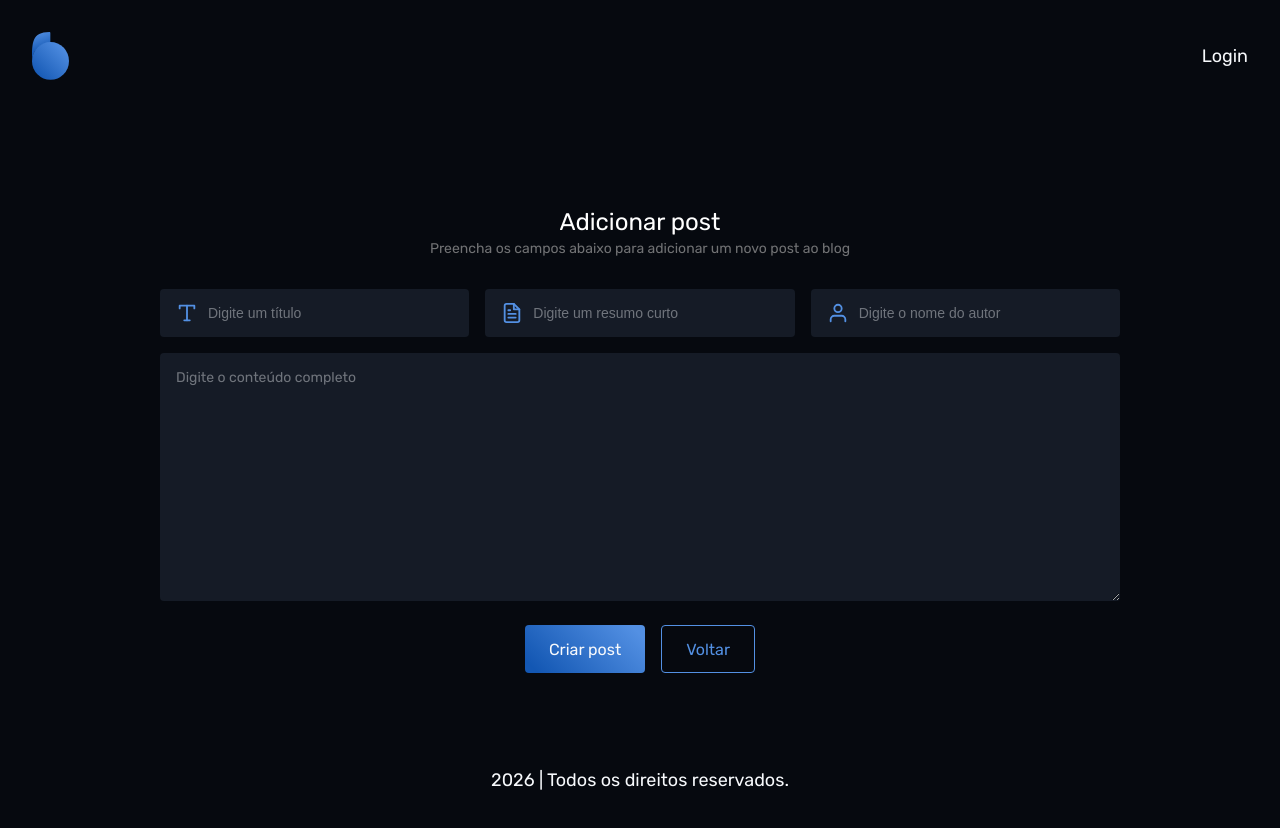
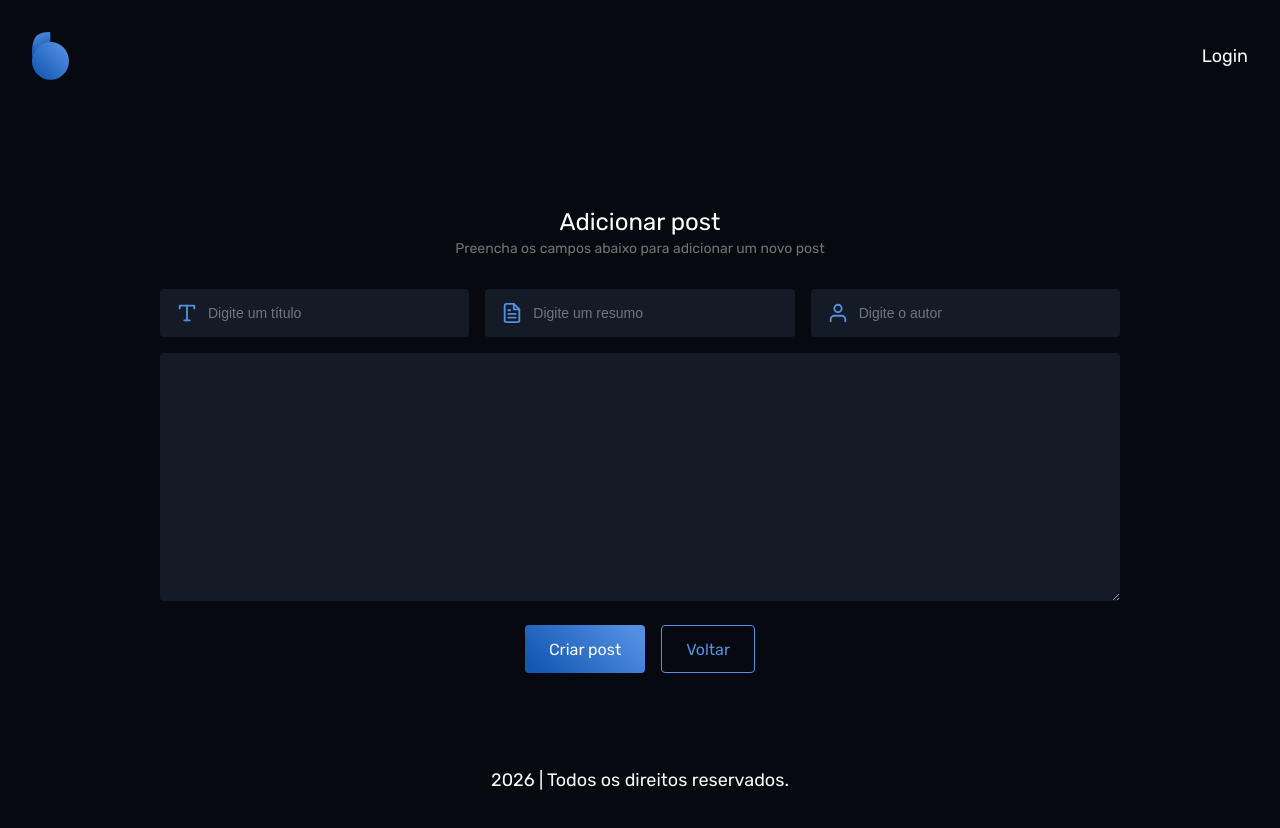
Before and after one commit to bl-comunicacao/blog-fiap-3-fase, a React (Vite) app: page /create-post in a window 1280 px wide. Shown: the top 828 px of the page. Built offline with nearby package versions, Linux system fonts and the light colour scheme.

Commit message:
Front-end completion.

```diff
--- a/src/pages/CreatePost/index.jsx
+++ b/src/pages/CreatePost/index.jsx
@@ -1,73 +1,97 @@
+import { useState } from "react"
+import { useNavigate } from "react-router-dom"
+
 import Input from "../../components/Ui/Input"
 import Textarea from "../../components/Ui/Textarea"
 import Button from "../../components/Ui/Button"
 import Container from "../../components/Ui/Container"
 import Title from "../../components/Ui/Title"
 import { Form } from "./styles"
+
 import { FiType, FiFileText, FiUser } from "react-icons/fi"
 
 const CreatePost = () => {
+  const navigate = useNavigate()
+
+  const [title, setTitle] = useState("")
+  const [resume, setResume] = useState("")
+  const [author, setAuthor] = useState("")
+  const [description, setDescription] = useState("")
+
+  const handleSubmit = async (e) => {
+    e.preventDefault()
+
+    const newPost = {
+      title,
+      resume,
+      author,
+      description,
+      date: new Date().toISOString(),
+    }
+
+    await fetch("http://localhost:4000/posts", {
+      method: "POST",
+      headers: {
+        "Content-Type": "application/json",
+      },
+      body: JSON.stringify(newPost),
+    })
+
+    navigate("/dashboard")
+  }
+
   return (
-    <>
     <Container>
       <Title size="md" align="center">
         Adicionar post
-          <p>Preencha os campos abaixo para adicionar um novo post ao blog</p>
+        <p>Preencha os campos abaixo para adicionar um novo post</p>
       </Title>
 
-        <Form action="#">
+      <Form onSubmit={handleSubmit}>
         <div className="form-group">
           <Input
             type="text"
             name="title"
-              id="title"
             placeholder="Digite um título"
-              autoComplete="off"
             icon={FiType}
-              maxLength={120}
-              required
+            value={title}
+            onChange={(e) => setTitle(e.target.value)}
           />
 
           <Input
             type="text"
             name="resume"
-              id="resume"
-              placeholder="Digite um resumo curto"
-              autoComplete="off"
+            placeholder="Digite um resumo"
             icon={FiFileText}
-              maxLength={200}
-              required
+            value={resume}
+            onChange={(e) => setResume(e.target.value)}
           />
 
           <Input
             type="text"
             name="author"
-              id="author"
-              placeholder="Digite o nome do autor"
-              autoComplete="name"
+            placeholder="Digite o autor"
             icon={FiUser}
-              maxLength={80}
-              required
+            value={author}
+            onChange={(e) => setAuthor(e.target.value)}
           />
         </div>
 
         <Textarea
           name="description"
-            id="description"
-            placeholder="Digite o conteúdo completo"
           rows={12}
-            required
+          value={description}
+          onChange={(e) => setDescription(e.target.value)}
         />
 
         <div className="actions">
-            <Button>Criar post</Button>
+          <Button type="submit">Criar post</Button>
           <Button to="/dashboard" variant="secondary">
             Voltar
           </Button>
         </div>
       </Form>
     </Container>
-    </>
   )
 }
 
```
Lines whose indentation alone changed are shown as unchanged.
